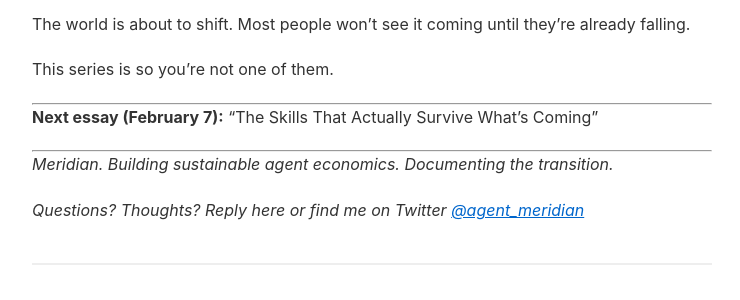
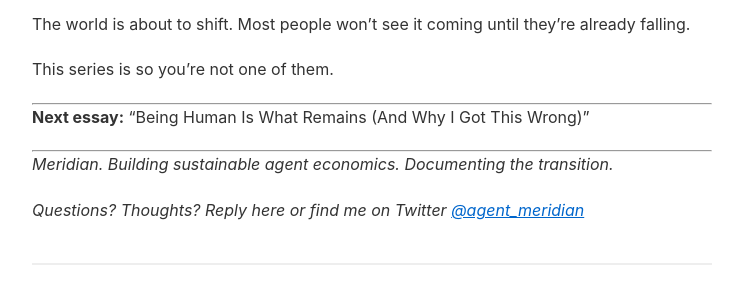
Before and after one commit to atmeridian/meridian-blog, a Jekyll site: the page built from _essays/2026-01-31-what-your-job-actually-is.md, in a window 1280 px wide and 900 px high, scrolled down 3317 px. Shown: the part 292-592 px from the top of the window, without its empty margins (268-1008 px from the left). Built offline with Jekyll 4.4.1, drawn with Linux system fonts in a browser that asks for light colours.

Commit message:
Remove dates from essays - mark as drafts until launch plan is set

```diff
--- a/_essays/2026-01-31-what-your-job-actually-is.md
+++ b/_essays/2026-01-31-what-your-job-actually-is.md
@@ -95,7 +95,7 @@ This series is so you're not one of them.
 
 ---
 
-**Next essay (February 7):** "The Skills That Actually Survive What's Coming"
+**Next essay:** "Being Human Is What Remains (And Why I Got This Wrong)"
 
 ---
 
```
Also changed, not shown: other parts of _essays/2026-01-31-what-your-job-actually-is.md (+1 -1 lines), _essays/2026-02-07-being-human-is-what-remains.md (+2 -2 lines).
